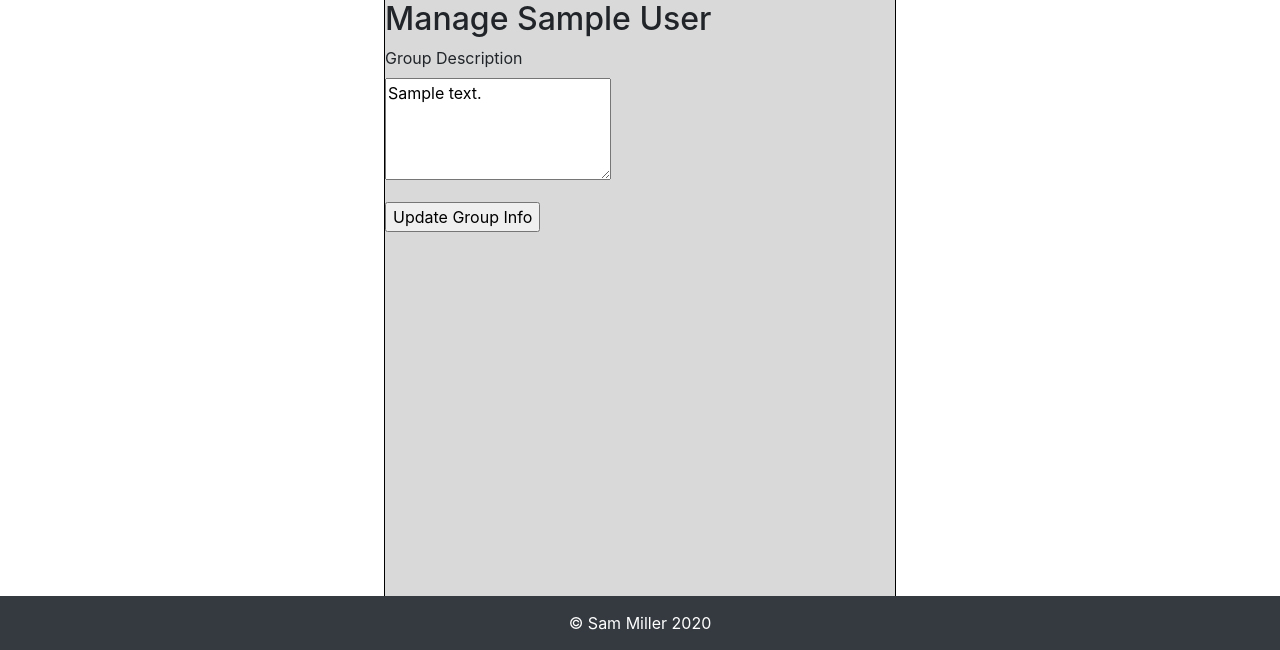
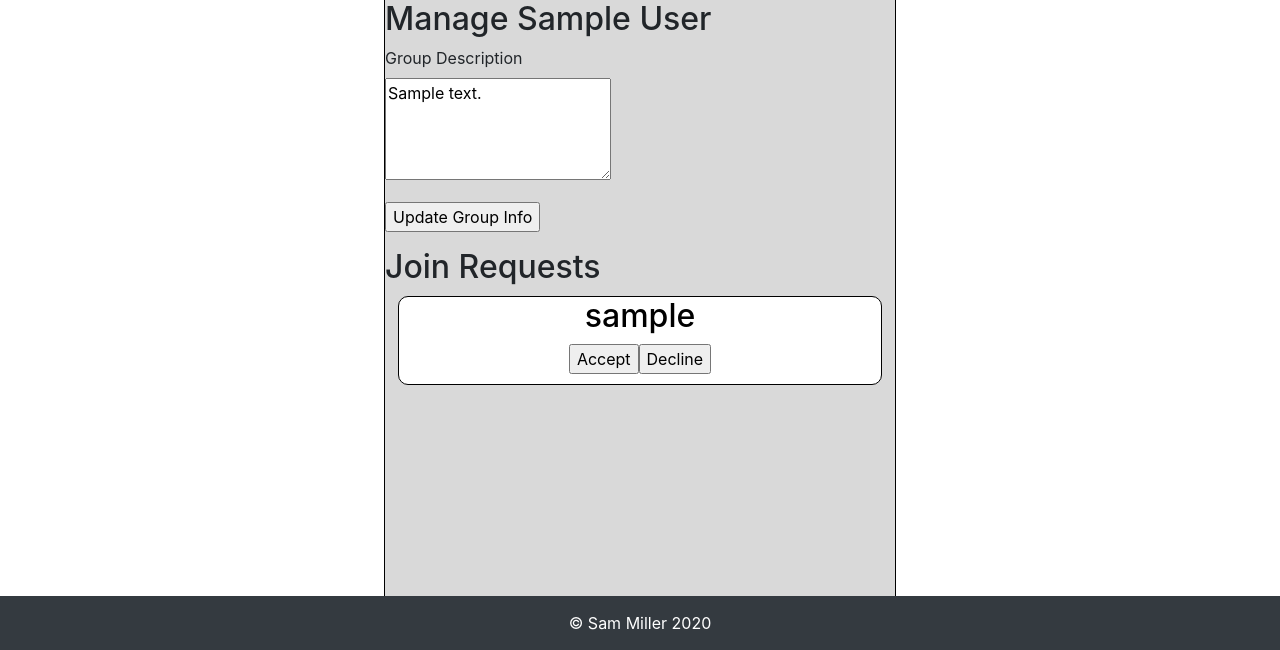
Before and after one commit to SamuelJMiller/group-scheduler, a Flask app: page /group/1/manage in a window 1280 px wide. Shown: the part 150-800 px from the top of the page. Run offline with Flask 2, Linux system fonts and the light colour scheme; a user stored in the database is signed in; tables that the repository leaves empty hold one stand-in row (values such as "Sample post"); some libraries are stand-ins or nearby versions.

Commit message:
add group request banners

```diff
--- a/app/forms.py
+++ b/app/forms.py
@@ -2,7 +2,7 @@ from flask_wtf import FlaskForm
 from flask_login import current_user
 from wtforms import StringField, PasswordField, BooleanField, SubmitField, TextAreaField, SelectField
 from wtforms.validators import ValidationError, DataRequired, Email, EqualTo, Length
-from app.models import User, UserEngagement, UserGroup, GroupEngagement, FriendRequest
+from app.models import User, UserEngagement, UserGroup, GroupEngagement, FriendRequest, GroupRequest
 
 class EmptyForm(FlaskForm):
     submit = SubmitField('Submit')
--- a/app/routes.py
+++ b/app/routes.py
@@ -4,7 +4,7 @@ from datetime import datetime
 from app import app, db
 from app.forms import LoginForm, RegistrationForm, CreateEngagementForm, EmptyForm, EditProfileForm, UserSearchForm, CreateGroupForm, EditGroupForm
 from flask_login import current_user, login_user, logout_user, login_required
-from app.models import User, UserEngagement, UserGroup, GroupEngagement, FriendRequest
+from app.models import User, UserEngagement, UserGroup, GroupEngagement, FriendRequest, GroupRequest
 
 @app.route('/')
 @app.route('/index')
@@ -315,6 +315,8 @@ def new_group():
 @login_required
 def manage_group(groupid):
     group = UserGroup.query.filter_by(id=groupid).first()
+    a_form= EmptyForm()
+    d_form = EmptyForm()
     form = EditGroupForm()
     if group.admin != current_user:
         return render_template('not_allowed.html', title='Permission Denied')
@@ -326,4 +328,4 @@ def manage_group(groupid):
         return redirect(url_for('group_profile', groupid=groupid))
     elif request.method == 'GET':
         form.group_desc.data = group.group_desc
-    return render_template('manage_group.html', title='Manage Group', group=group, form=form)
+    return render_template('manage_group.html', title='Manage Group', group=group, form=form, User=User, acc_form=a_form, dec_form=d_form)
--- a/app/static/styles/style.css
+++ b/app/static/styles/style.css
@@ -443,3 +443,28 @@ footer p {
     margin-right: auto;
     margin-bottom: 20px;
 }
+
+.group-request-banner {
+    text-align: center;
+    width: 95%;
+    margin-left: auto;
+    margin-right: auto;
+    margin-bottom: 10px;
+    background-color: white;
+    border: 1px solid black;
+    border-radius: 10px;
+}
+.group-request-banner:first-of-type {
+    margin-top: 10px;
+}
+
+.group-request-button-container {
+    display: flex;
+    flex-direction: row;
+    justify-content: center;
+    margin-bottom: 10px;
+}
+
+.group-request-button-container button {
+    display: inline-block;
+}
--- a/app/templates/_friend_request.html
+++ b/app/templates/_friend_request.html
@@ -1,13 +1,13 @@
 <div class="friend-request-banner">
     <h2 class="friend-request-header"><a class="user-card-header-link" href="{{ url_for('user_profile', userid=request.sender_id) }}">{{ user.query.filter_by(id=request.sender_id).first().username }}</a></h2>
     <div class="friend-request-button-container">
-        <p id="accept-fr-form-par">
+        <p class="accept-fr-form-par">
             <form action="{{ url_for('accept_friend', userid=request.sender_id) }}" method="POST">
                 {{ acc_form.hidden_tag() }}
                 {{ acc_form.submit(value='Accept') }}
             </form>
         </p>
-        <p id="decline-fr-form-par">
+        <p class="decline-fr-form-par">
             <form action="{{ url_for('decline_friend', userid=request.sender_id) }}" method="POST">
                 {{ dec_form.hidden_tag() }}
                 {{ dec_form.submit(value='Decline') }}
--- /dev/null
+++ b/app/templates/_group_request.html
@@ -0,0 +1,17 @@
+<div class="group-request-banner">
+    <h2 class="group-request-header"><a class="user-card-header-link" href="{{ url_for('user_profile', userid=request.sender_user) }}">{{ User.query.filter_by(id=request.sender_user).first().username }}</a></h2>
+    <div class="group-request-button-container">
+        <p class="accept-gr-form-par">
+            <form action="" method="POST">
+                {{ acc_form.hidden_tag() }}
+                {{ acc_form.submit(value='Accept') }}
+            </form>
+        </p>
+        <p class="decline-gr-form-par">
+            <form action="" method="POST">
+                {{ dec_form.hidden_tag() }}
+                {{ dec_form.submit(value='Decline') }}
+            </form>
+        </p>
+    </div>
+</div>
--- a/app/templates/manage_group.html
+++ b/app/templates/manage_group.html
@@ -13,4 +13,10 @@
         </p>
         <p id="edit-group-submit">{{ form.submit(value='Update Group Info') }}</p>
     </form>
+    {% if group.join_requests.count() > 0 and group.admin == current_user %}
+        <h2 id="group-requests-header">Join Requests</h2>
+        {% for request in group.join_requests %}
+            {% include "_group_request.html" %}
+        {% endfor %}
+    {% endif %}
 {% endblock %}
--- a/grouptime.py
+++ b/grouptime.py
@@ -1,10 +1,11 @@
 from app import app, db
-from app.models import User, UserEngagement, UserGroup, GroupEngagement
+from app.models import User, UserEngagement, UserGroup, GroupEngagement, GroupRequest
 
 @app.shell_context_processor
 def make_shell_context():
     return {'db': db, 'User': User, 'UserEngagement': UserEngagement,
             'UserGroup': UserGroup, 'GroupEngagement': GroupEngagement,
+            'GroupRequest': GroupRequest,
             'sam': User.query.filter_by(username='sam').first(),
             'logan': User.query.filter_by(username='logan').first(),
             'group': UserGroup.query.first()}
```
Also changed, not shown: app/models.py (+10 -0 lines), migrations/versions/03105f6044a0_add_group_request.py (added, +34 -0 lines), migrations/versions/6b68527f9ae8_.py (added, +34 -0 lines), migrations/versions/a1b0baeb1ab3_.py (added, +36 -0 lines).
